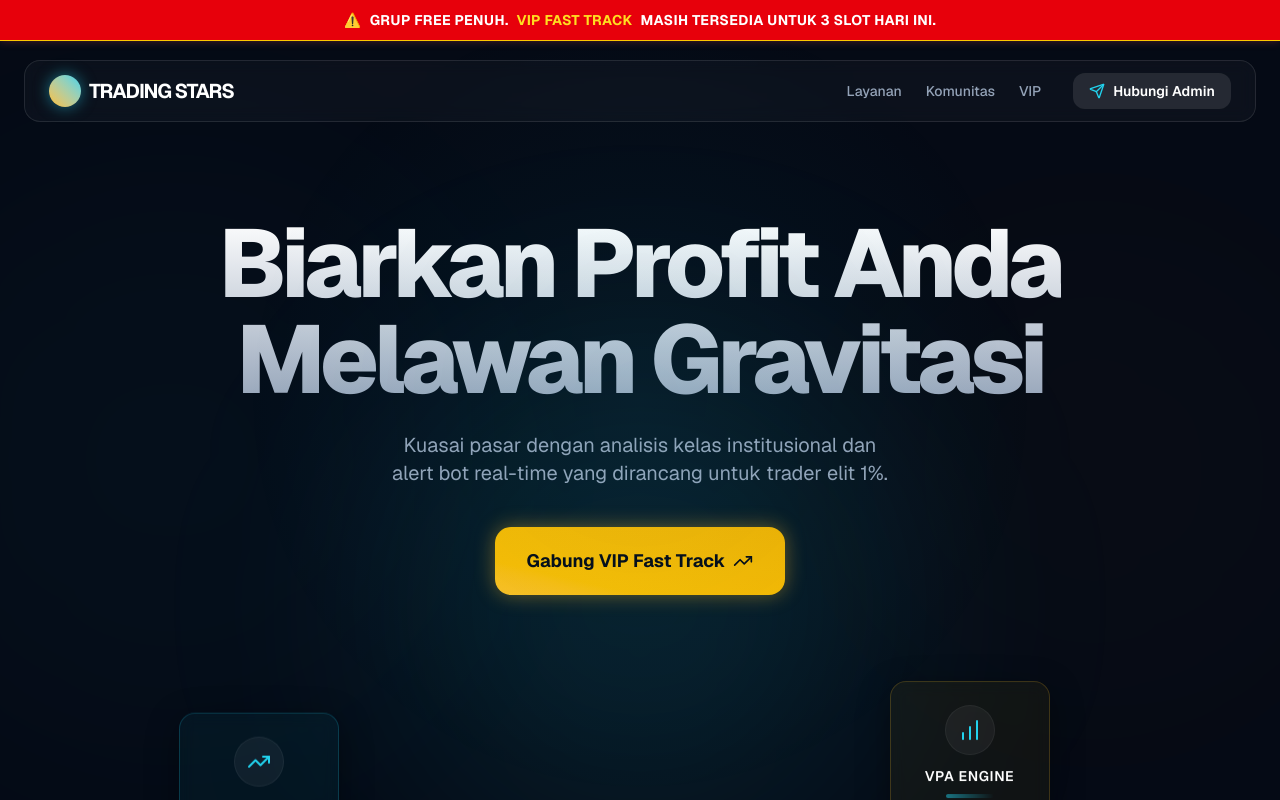
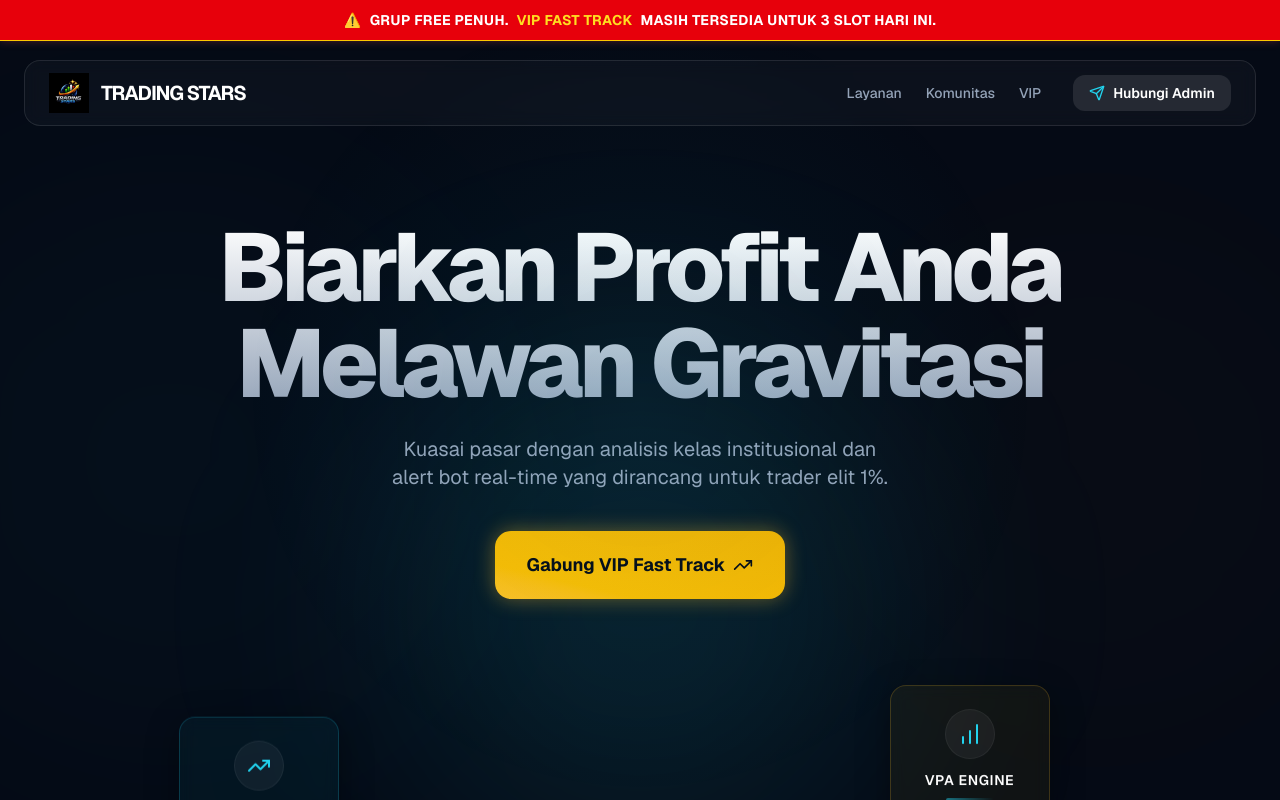
Before and after one commit to salmanalfaridzi12/landingpagekomunitas, a Next.js app: page / in a window 1280 px wide. Shown: the top 800 px of the page. Built offline with nearby package versions, Linux system fonts and the light colour scheme; no server answers.

Commit message:
Branding: Replaced placeholder with official TRADING STARS logo

```diff
--- a/src/components/Footer.tsx
+++ b/src/components/Footer.tsx
@@ -6,8 +6,12 @@ export default function Footer() {
       <div className="mx-auto max-w-7xl">
         <div className="grid gap-12 md:grid-cols-4">
           <div className="col-span-2">
-            <div className="flex items-center gap-2">
-              <div className="h-6 w-6 rounded-full bg-gradient-to-tr from-gold to-cyan" />
+            <div className="flex items-center gap-3">
+              <img
+                src="/logo.png"
+                alt="TRADING STARS Logo"
+                className="h-8 w-auto object-contain grayscale hover:grayscale-0 transition-all"
+              />
               <span className="text-lg font-bold tracking-tighter text-white">
                 TRADING STARS
               </span>
--- a/src/components/Navbar.tsx
+++ b/src/components/Navbar.tsx
@@ -7,8 +7,12 @@ export default function Navbar() {
   return (
     <nav className="sticky top-11 z-40 w-full px-6 py-4">
       <div className="mx-auto flex max-w-7xl items-center justify-between rounded-2xl glass px-6 py-3">
-        <div className="flex items-center gap-2">
-          <div className="h-8 w-8 rounded-full bg-gradient-to-tr from-gold to-cyan shadow-[0_0_15px_rgba(34,211,238,0.5)]" />
+        <div className="flex items-center gap-3">
+          <img
+            src="/logo.png"
+            alt="TRADING STARS Logo"
+            className="h-10 w-auto object-contain"
+          />
           <span className="text-xl font-bold tracking-tighter text-white">
             TRADING STARS
           </span>
```
Also changed, not shown: public/logo.png (added).
